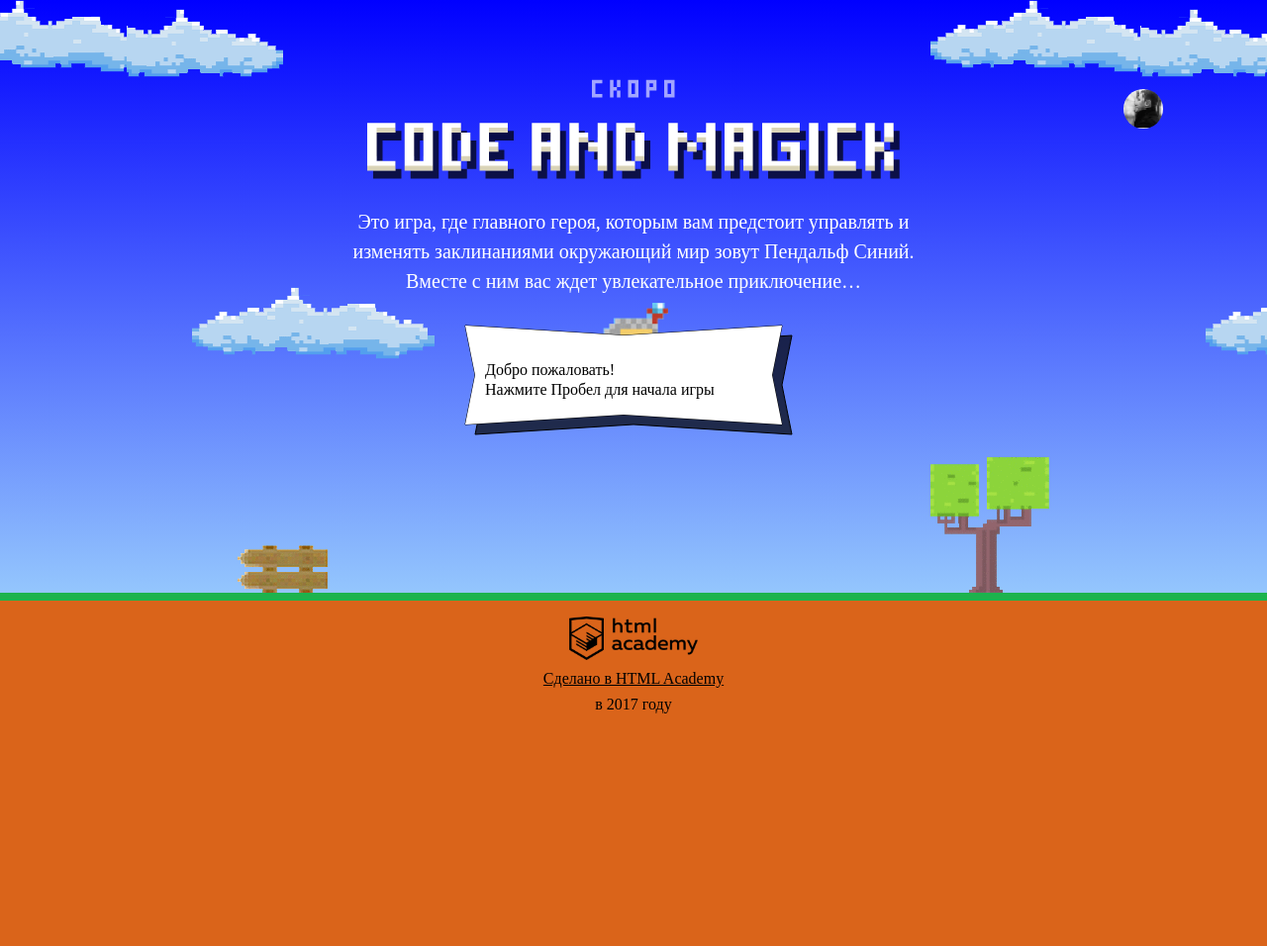
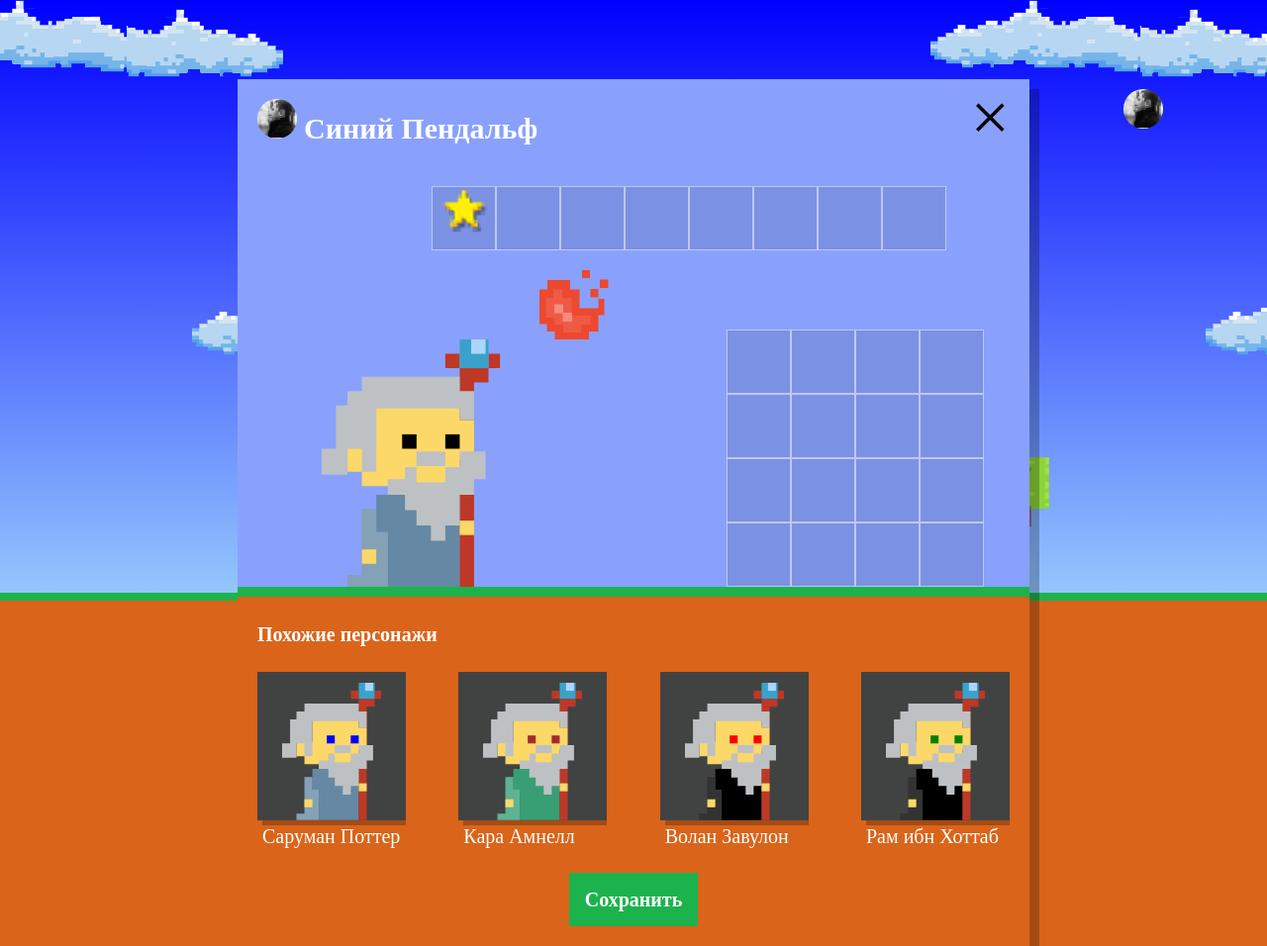
Before and after one commit to Avxodiar/code-and-magic, a plain HTML site: page index.html in a window 1280 px wide. Shown: the whole page at 99% size. Before the commit the page ends 800 px from the top, so only its background shows below. Drawn offline with Linux system fonts and the light colour scheme; a web font is replaced by a local one.

Commit message:
Задание #3. Генерация похожих персонажей в блоке Настройки

```diff
--- a/index.html
+++ b/index.html
@@ -197,6 +197,7 @@
     return parseInt(height/3) - getWizardHeight();
   }
 </script>
+<script src="js/setup.js"></script>
 <script src="js/stat.js"></script>
 <script src="js/game.js"></script>
 
--- /dev/null
+++ b/js/setup.js
@@ -0,0 +1,65 @@
+'use strict';
+
+// шаблон для генерации параметров персонажей
+var persons = {
+  name:   ['Дворкин', 'Мелькор', 'Гэндальф',        'Саруман',      'Зеддикус',      'Ричард', 'Кэлен',  'Кара',   'Рейстлин', 'Рам',   'Гассан',     'Джонатан',  'Борис',  'Артур',   'Волан',   'Альбус',   'Гарри'],
+  family: ['Баримен', 'Ба́углир', 'Митрандир Серый', 'Курумо Белый', 'З’ул Зорандер', 'Рал',    'Амнелл', 'Мейсон', 'Маджере',  'Аббал', 'ибн Хоттаб', 'Стрэндж',   'Гессер', 'Завулон', 'де-Морт', 'Дамблдор', 'Поттер' ],
+  coatColor: ['rgb(101, 137, 164)', 'rgb(241, 43, 107)', 'rgb(146, 100, 161)', 'rgb(56, 159, 117)', 'rgb(215, 210, 55)', 'rgb(0, 0, 0)'],
+  yeysColor: ['black', 'brown', 'red', 'blue', 'yellow', 'green']
+};
+
+
+var setup = document.querySelector('.setup');
+var setupSimilar = setup.querySelector('.setup-similar');
+var setupSimilarList = setup.querySelector('.setup-similar-list');
+var wizardTemplate = document.querySelector("#similar-wizard-template").content;
+
+createWizardList();
+//временное отображение окна настроек
+setup.classList.remove('hidden');
+
+/**
+ * Создание списка похожих персонажей
+ * @param  int count - количество
+ */
+function createWizardList(count) {
+  count = Math.abs(parseInt(count)) | 4;
+  for(var i = 0; i < count; i++) {
+    var person = generatePerson(false);
+    setupSimilarList.appendChild( cloneWizard(person) );
+  }
+  setupSimilar.classList.remove('hidden');
+}
+
+/**
+ * Генерирация характеристик/описания персонажа
+ * @param  boolean repeat - использовать ли повторно имена.
+ * Важно! При repeat == true, кол-во персонажей ограничено размером persons.name и persons.family
+ * @return object
+ */
+function generatePerson(repeat) {
+  repeat  = !!repeat;
+  var person = {};
+  for (var prop in persons) {
+    var randomId = Math.floor( Math.random() * persons[prop].length );
+    var randomVal =
+          (!repeat && (prop == 'name' || prop == 'family')) ? persons[prop].splice(randomId,1) : [ persons[prop][randomId] ];
+    person[prop] = randomVal[0];
+  }
+  return person;
+}
+
+/**
+ * Клонирование шаблона волшебника по переданному описанию
+ * @param  object clone - объект с описанием волшебника
+ * @return document fragment
+ */
+function cloneWizard(person) {
+  var wizardClone = wizardTemplate.cloneNode(true);
+
+  wizardClone.querySelector('.setup-similar-label').textContent = person.name + ' ' + person.family;
+  wizardClone.querySelector('.wizard-coat').style.fill = person.coatColor;
+  wizardClone.querySelector('.wizard-eyes').style.fill = person.yeysColor;
+
+  return wizardClone;
+}
```
